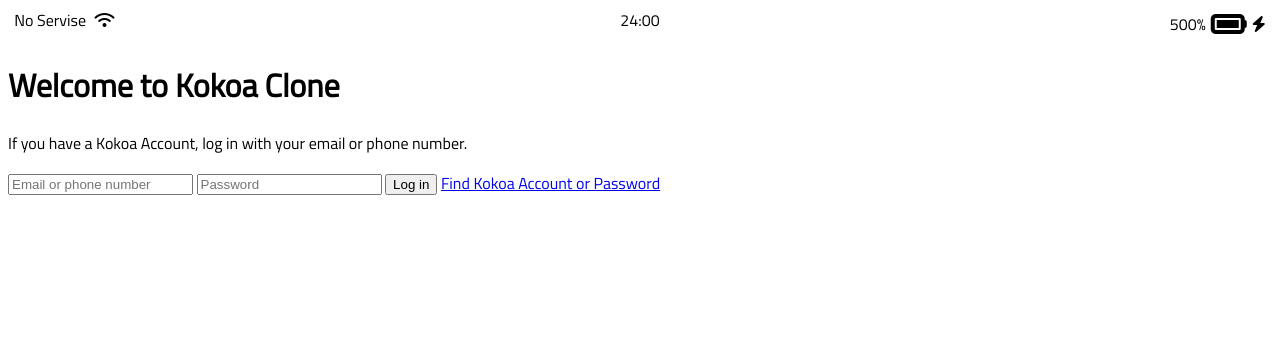
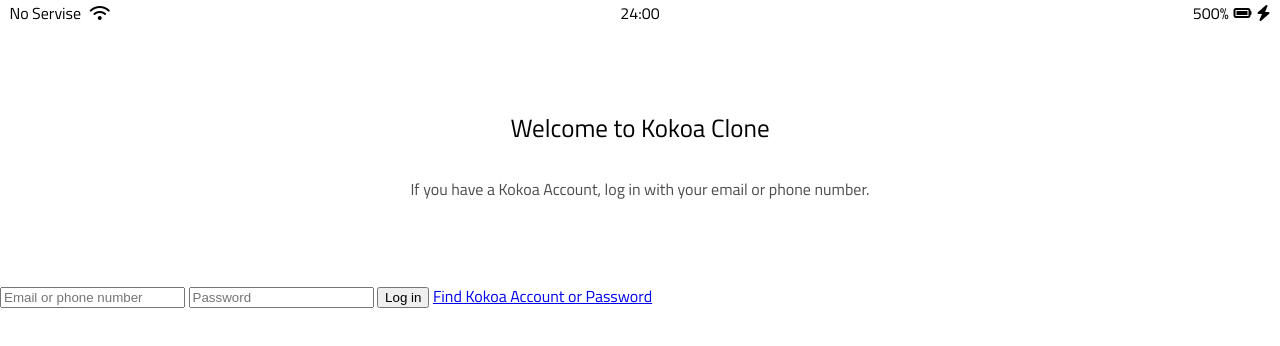
Before and after one commit to banksu/kokoa_clone_2020, a plain HTML site: page index.html in a window 1280 px wide. Drawn offline with Linux system fonts and the light colour scheme.

Commit message:
Kokoatalk Cloning #6.6(2)

```diff
--- /dev/null
+++ b/css/reset.css
@@ -0,0 +1,124 @@
+html,
+body,
+div,
+span,
+applet,
+object,
+iframe,
+h1,
+h2,
+h3,
+h4,
+h5,
+h6,
+p,
+blockquote,
+pre,
+a,
+abbr,
+acronym,
+address,
+big,
+cite,
+code,
+del,
+dfn,
+em,
+img,
+ins,
+kbd,
+q,
+s,
+samp,
+small,
+strike,
+strong,
+sub,
+sup,
+tt,
+var,
+b,
+u,
+i,
+center,
+dl,
+dt,
+dd,
+ol,
+ul,
+li,
+fieldset,
+form,
+label,
+legend,
+table,
+caption,
+tbody,
+tfoot,
+thead,
+tr,
+th,
+td,
+article,
+aside,
+canvas,
+details,
+embed,
+figure,
+figcaption,
+footer,
+header,
+hgroup,
+menu,
+nav,
+output,
+ruby,
+section,
+summary,
+time,
+mark,
+audio,
+video {
+  margin: 0;
+  padding: 0;
+  border: 0;
+  font-size: 100%;
+  font: inherit;
+  vertical-align: baseline;
+}
+/* HTML5 display-role reset for older browsers */
+article,
+aside,
+details,
+figcaption,
+figure,
+footer,
+header,
+hgroup,
+menu,
+nav,
+section {
+  display: block;
+}
+body {
+  line-height: 1;
+}
+ol,
+ul {
+  list-style: none;
+}
+blockquote,
+q {
+  quotes: none;
+}
+blockquote:before,
+blockquote:after,
+q:before,
+q:after {
+  content: "";
+  content: none;
+}
+table {
+  border-collapse: collapse;
+  border-spacing: 0;
+}
--- /dev/null
+++ b/css/status-bar.css
@@ -0,0 +1,25 @@
+.status-bar {
+  display: flex;
+  justify-content: center;
+  padding: 5px 3px;
+}
+
+.status-bar__column {
+  width: 33%;
+}
+.status-bar__column:first-child span {
+  margin-right: 5px;
+}
+.status-bar__column:nth-child(2) {
+  display: flex;
+  justify-content: center;
+}
+.status-bar__column:last-child {
+  display: flex;
+  justify-content: flex-end;
+  align-items: center;
+}
+
+.status-bar__column .fa-battery-full {
+  margin: 0px 5px;
+}
--- a/css/styles.css
+++ b/css/styles.css
@@ -1,29 +1,25 @@
 @import url("https://fonts.googleapis.com/css2?family=Titillium+Web:ital,wght@0,400;1,200&display=swap");
+@import "reset.css";
+@import "status-bar.css";
+
 body {
   font-family: "Titillium Web", sans-serif;
 }
 
-.status-bar {
+.welcome-header {
+  margin: 90px 0px;
+  text-align: center;
   display: flex;
-  justify-content: center;
+  flex-direction: column;
+  align-items: center;
+  font-weight: 400;
+}
+.welcome-header__title {
+  margin-bottom: 40px;
+  font-size: 25px;
 }
 
-.status-bar__column {
-  width: 33%;
+.welcome-header__text {
+  width: 60%;
+  opacity: 0.7;
 }
-.status-bar__column:first-child span {
-  margin-right: 5px;
-}
-.status-bar__column:nth-child(2) {
-  display: flex;
-  justify-content: center;
-}
-.status-bar__column:last-child {
-  display: flex;
-  justify-content: flex-end;
-  align-items: center;
-}
-
-.status-bar__column .fa-battery-full {
-  margin: 0px 5px;
-}
--- a/index.html
+++ b/index.html
@@ -17,7 +17,7 @@
       </div>
       <div class="status-bar__column">
         <span>500%</span>
-        <i class="fas fa-battery-full fa-2x"></i>
+        <i class="fas fa-battery-full fa-1x"></i>
         <i class="fas fa-bolt"></i>
       </div>
     </div>
```
